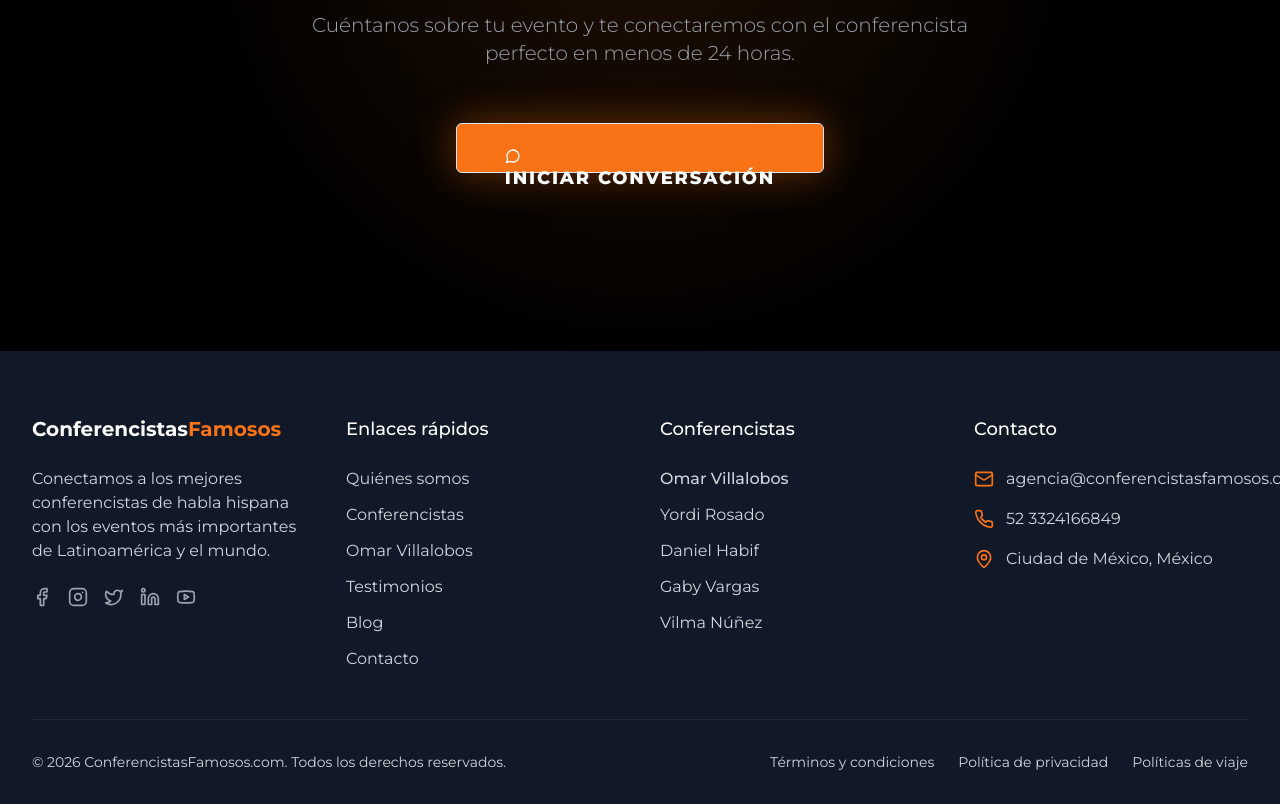
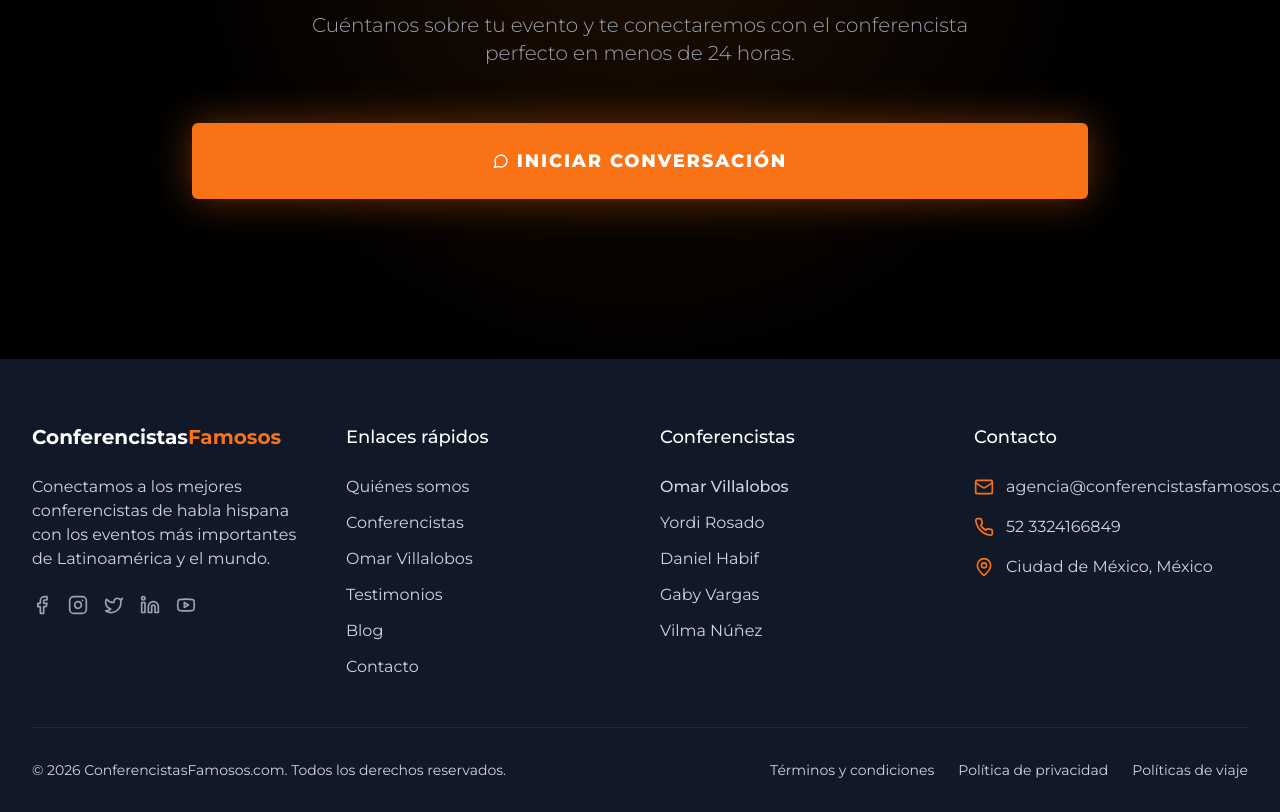
Before and after one commit to omarvillalobosai/conferencistasfamosos, a React (Vite) app: page /agencia in a window 1280 px wide. Shown: the part 5300-6112 px from the top of the page. Built offline with nearby package versions, Linux system fonts and the light colour scheme.

Commit message:
Changes
Co-authored-by: omarvillalobosai <181280332+omarvillalobosai@users.noreply.github.com>

```diff
--- a/src/components/agency/CallToActionSection.tsx
+++ b/src/components/agency/CallToActionSection.tsx
@@ -19,8 +19,8 @@ const CallToActionSection: React.FC = () => {
           Cuéntanos sobre tu evento y te conectaremos con el conferencista perfecto en menos de 24 horas.
         </p>
         <WhatsAppButton
-          className="inline-block bg-orange-500 hover:bg-white text-white hover:text-black font-black uppercase tracking-widest px-12 py-6 text-base md:text-lg transition-all duration-500 shadow-[0_0_40px_rgba(249,115,22,0.4)] transform hover:-translate-y-1"
-          variant="outline"
+          size="lg"
+          className="h-auto bg-orange-500 hover:bg-white text-white hover:text-black font-black uppercase tracking-widest px-12 py-6 text-base md:text-lg transition-all duration-500 shadow-[0_0_40px_rgba(249,115,22,0.4)] transform hover:-translate-y-1"
         >
           Iniciar conversación
         </WhatsAppButton>
```
